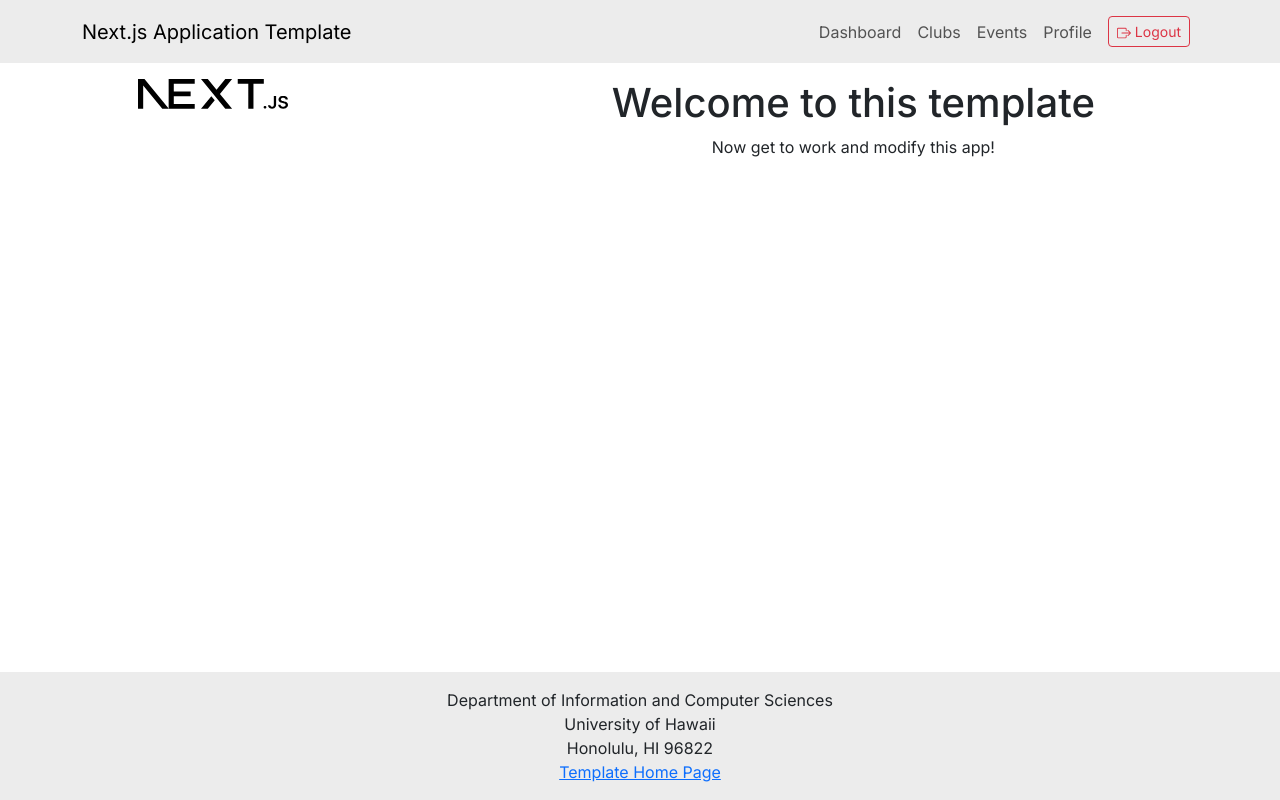
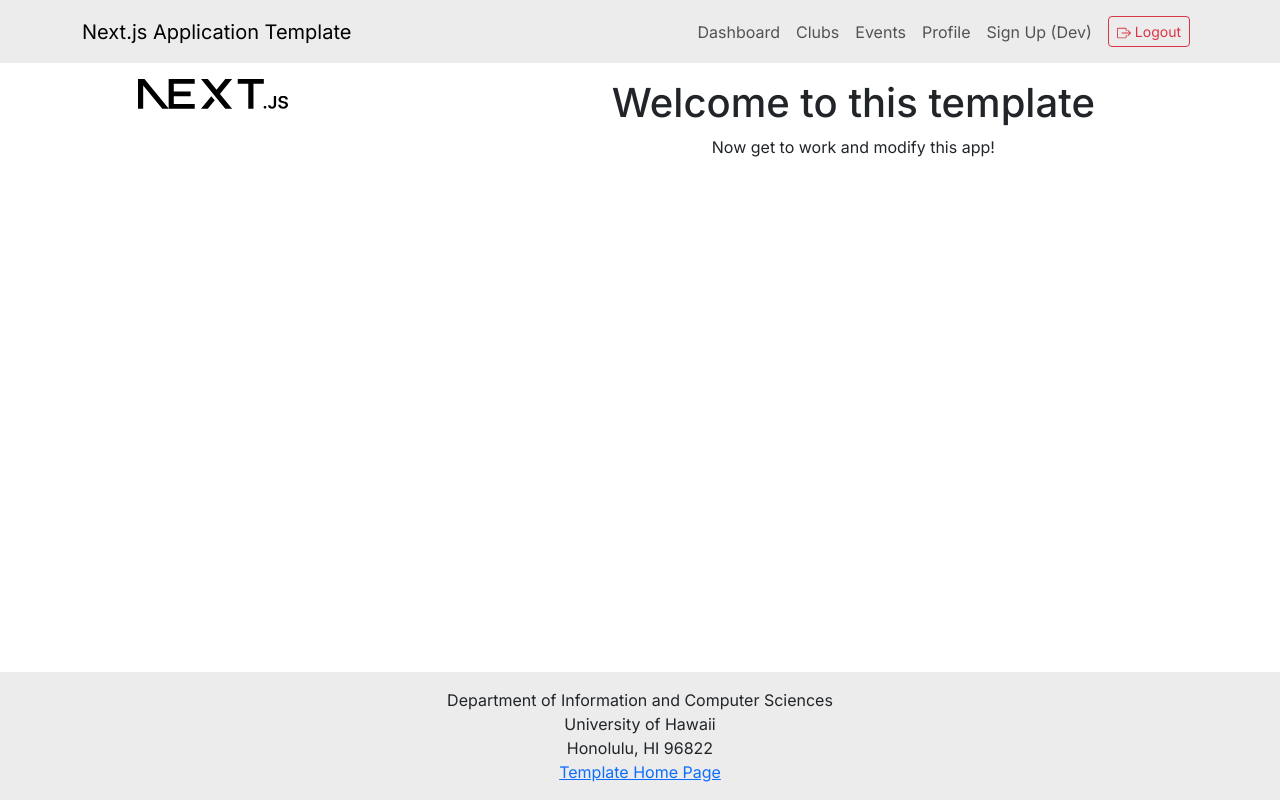
Before and after one commit to smart-campus-events/smart-campus-code, a Next.js app: page / in a window 1280 px wide. Built offline with nearby package versions, Linux system fonts and the light colour scheme; no server answers.

Commit message:
forgot to stage this

```diff
--- a/src/components/Navbar.tsx
+++ b/src/components/Navbar.tsx
@@ -36,6 +36,10 @@ const NavBar: React.FC = () => {
                 <Nav.Link as={Link} href="/profile" key="profile" active={pathName === '/profile'}>
                   Profile
                 </Nav.Link>,
+                // TEMPORARY: Added Sign Up link for easy dev access
+                <Nav.Link as={Link} href="/signup/step1" key="signup" active={pathName?.startsWith('/signup')}>
+                  Sign Up (Dev)
+                </Nav.Link>,
                 <Nav.Link as={Link} href="/api/auth/signout" key="signout">
                   {/* Log out might not fully work without backend, but link is present */}
                   <Button variant="outline-danger" size="sm">
```
